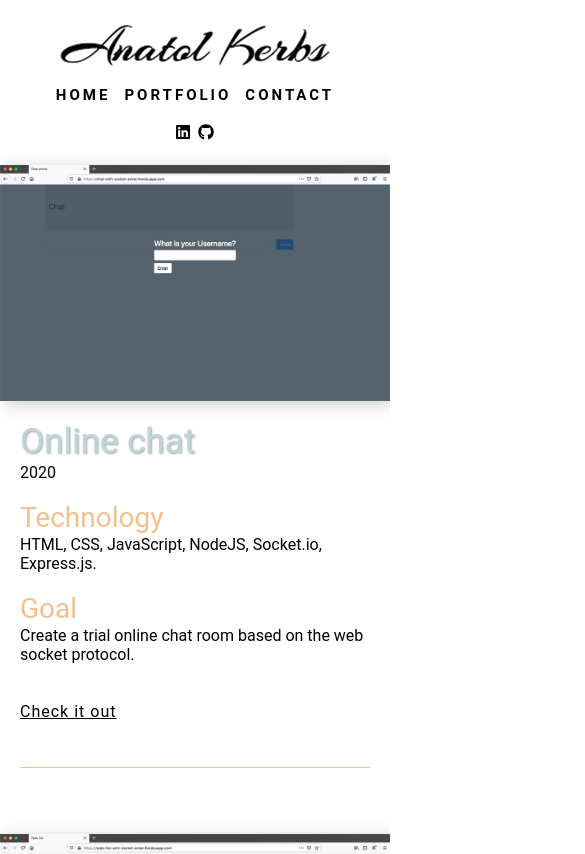
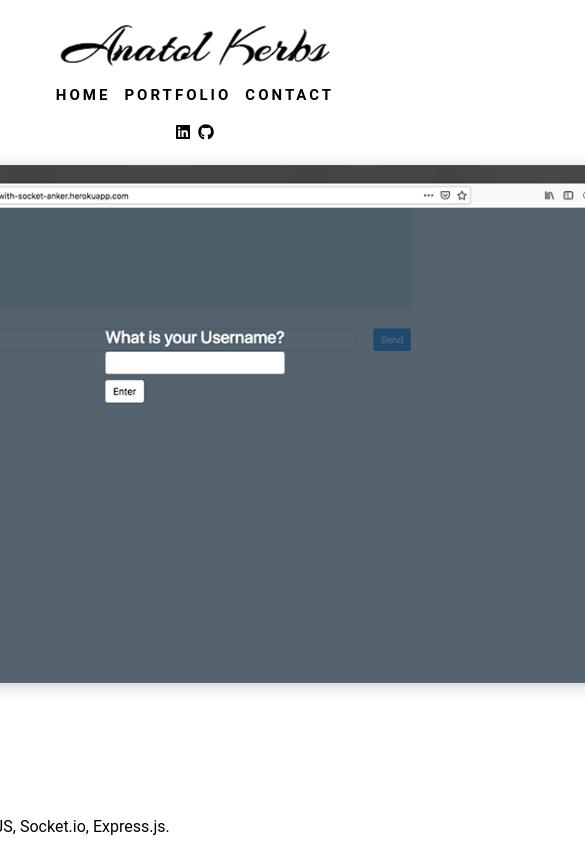
Before and after one commit to akerbs/kerbs, a React (Create React App) app: page /portfolio in a window 390 px wide. Shown: the top 854 px of the page, 585 px wide, since content can reach past the window. Built offline with nearby package versions, Linux system fonts and the light colour scheme.

Commit message:
img corr2

```diff
--- a/src/App.css
+++ b/src/App.css
@@ -69,7 +69,6 @@
 }
 
 .Home-img {
-  width: 100%;
   zoom: 0.75;
   max-width: 300px;
   border-radius: 100%;
@@ -99,7 +98,7 @@
 
 .Item-img {
   box-shadow: 3px 3px 17px #ccc;
-  width: 100%;
+
   zoom: 0.93;
 }
 
--- a/src/media.css
+++ b/src/media.css
@@ -142,7 +142,6 @@
     justify-content: center;
   }
   .Home-img {
-    width: 100%;
     zoom: 0.55;
     max-width: 200px;
     min-width: 150px;
```
